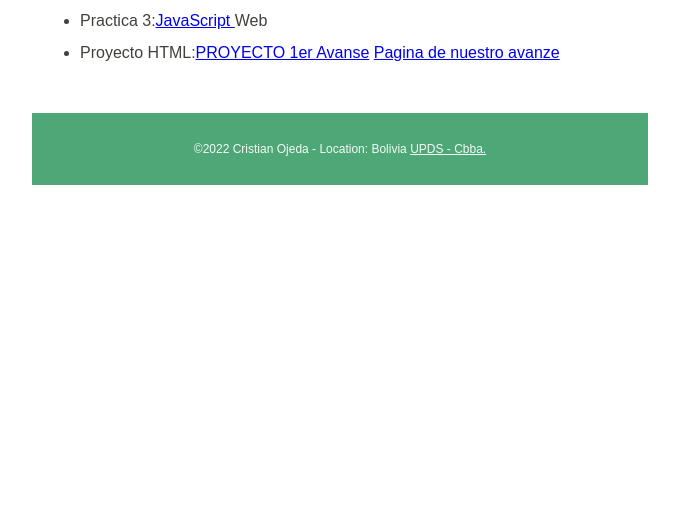
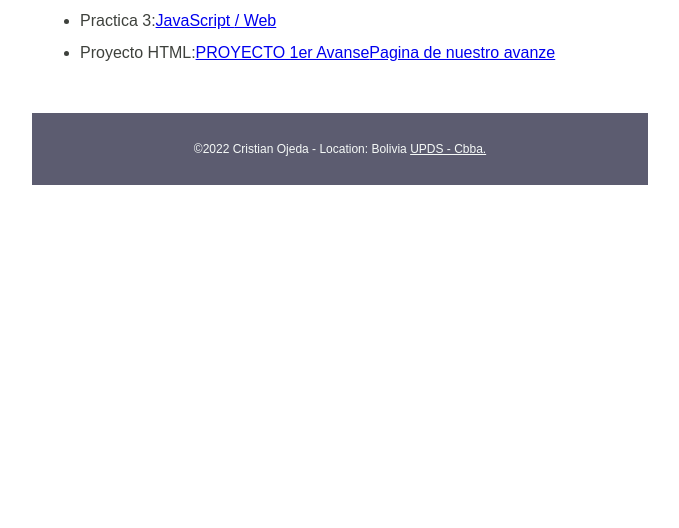
Before and after one commit to cristian-ojeda/Tecnologia_Web-I-, a plain HTML site: page index.html in a window 1280 px wide. Shown: the part 272-800 px from the top of the page, without its empty margins (300-979 px from the left). Drawn offline with Linux system fonts and the light colour scheme.

Commit message:
cristian

```diff
--- a/css/main.css
+++ b/css/main.css
@@ -36,7 +36,7 @@ header, main, footer {
 
 header, footer, footer a {
     text-align: center;
-    background-color:#4ea776;
+    background-color:#5c5c70;
     color: rgb(246, 250, 248);
 }
 
--- a/index.html
+++ b/index.html
@@ -17,9 +17,9 @@
     <h2 class="fuente">Diseño Web - Assignment Portal</h2>
     <ul>
       <li> Practica 1:<a href="Plantilla_InformeActividad_1.pdf">Servidor Web </a></li>
-      <li>Practica 2:<a href="Practica_2 Layout CSS.pdf">Layout.CSS</a><a href="../Tecnologia_Web-I-/css/Practica_2/index.html"> Index</a></li>
-      <li> Practica 3:<a href="../Tecnologia_Web-I-/css/Practica_3/index.html">JavaScript </a><a href="../Tecnologia_Web-I-/Practica 3_Ojeda.pdf"></a> Web </li>
-      <li>Proyecto HTML:<a href="Proyecto 1er Avance.pdf">PROYECTO 1er Avanse</a> <a href="../Proyecto_Tecnologia_Web_I/index.html">Pagina de nuestro avanze</a></li>
+      <li>Practica 2:<a href="Practica_2 Layout CSS.pdf">Layout.CSS</a><a href="../Tecnologia_Web-I-/css/Practica_2/index.html">/ Index</a></li>
+      <li> Practica 3:<a href="../Tecnologia_Web-I-/css/Practica_3/index.html">JavaScript </a><a href="../Tecnologia_Web-I-/Practica 3_Ojeda.pdf">/ Web</a></li>
+      <li>Proyecto HTML:<a href="Proyecto 1er Avance.pdf">PROYECTO 1er Avanse</a><a href="../Proyecto_Tecnologia_Web_I/index.html">Pagina de nuestro avanze</a></li>
     </ul>
 
   </main>
```
